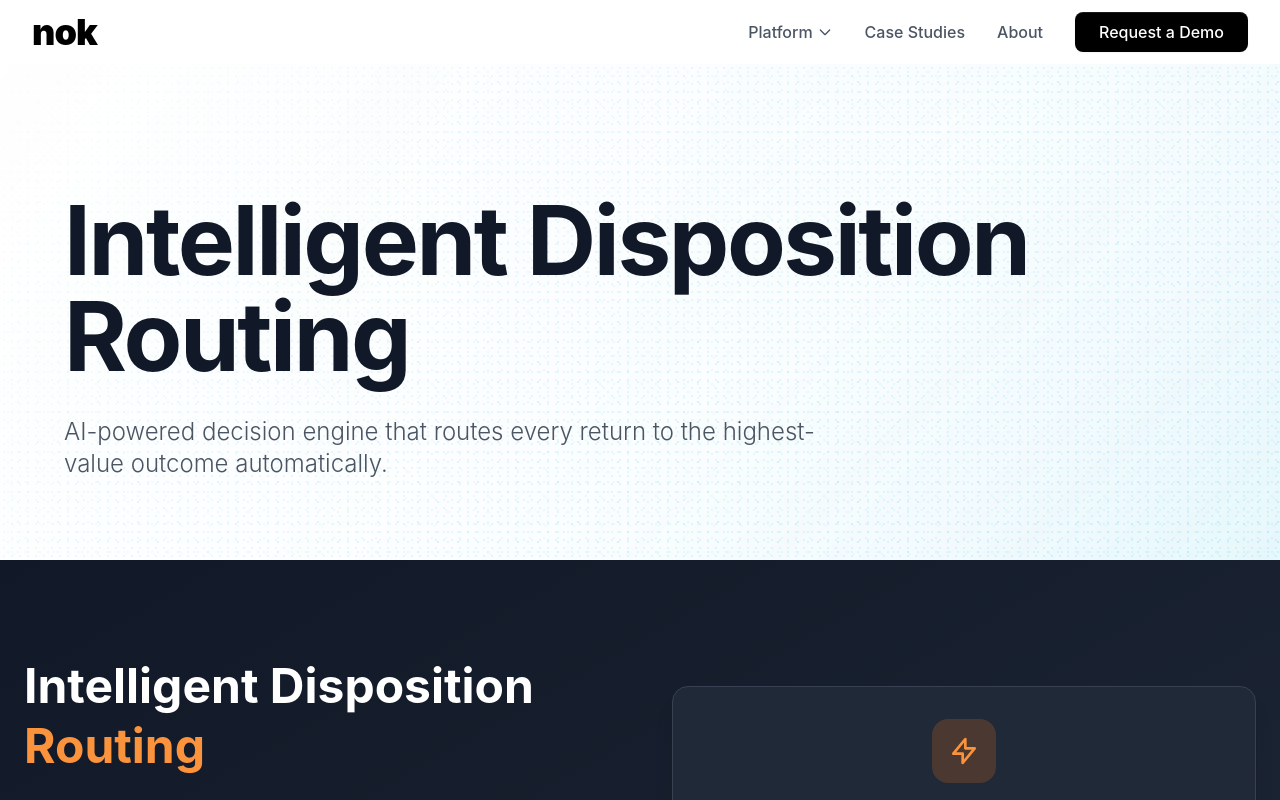
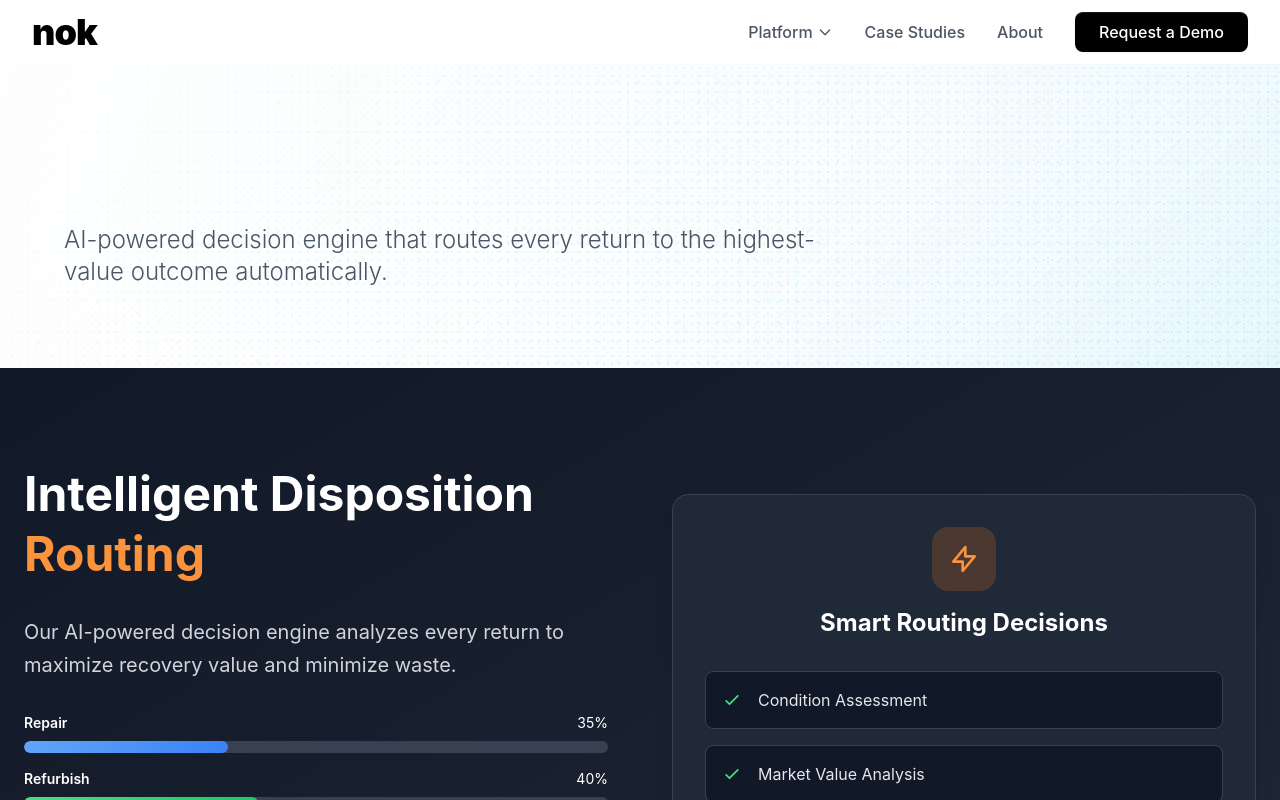
Before and after one commit to nok-admin/nok_website_mvp_v2, a Next.js app: page /platform/intelligent-disposition in a window 1280 px wide. Shown: the top 800 px of the page. Built offline with nearby package versions, Linux system fonts and the light colour scheme.

Commit message:
Remove heading from intelligent disposition page
Removed the heading 'Intelligent Disposition Routing' from the page.

```diff
--- a/app/platform/intelligent-disposition/page.js
+++ b/app/platform/intelligent-disposition/page.js
@@ -14,7 +14,6 @@ export default function IntelligentDisposition() {
 
         <div className="relative z-10 max-w-6xl mx-auto">
           <h1 className="text-6xl md:text-8xl font-bold mb-8 text-gray-900 leading-[1.1] tracking-tight">
-            Intelligent Disposition Routing
           </h1>
           <p className="text-xl md:text-2xl text-gray-600 max-w-3xl leading-relaxed font-light">
             AI-powered decision engine that routes every return to the highest-value outcome automatically.
```
